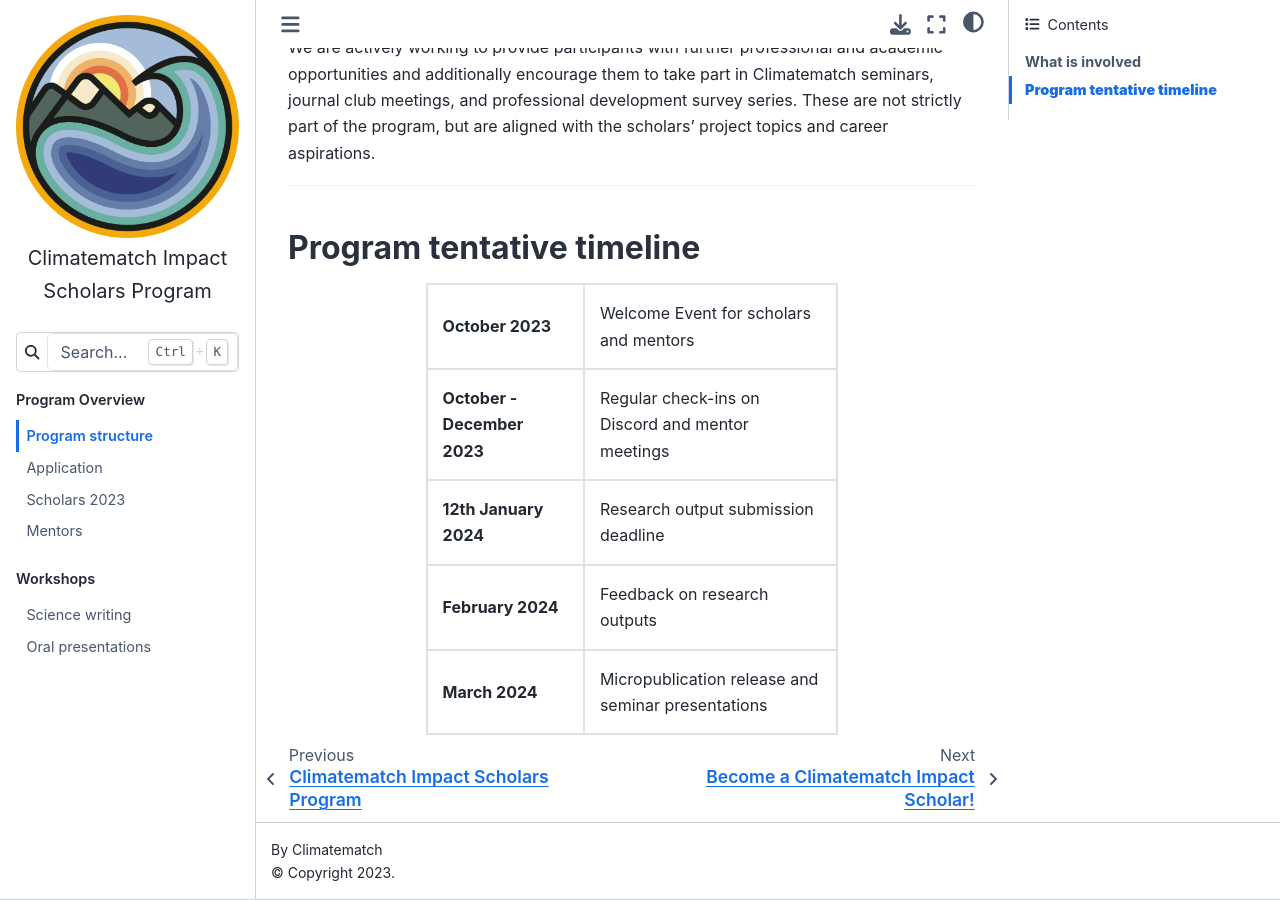
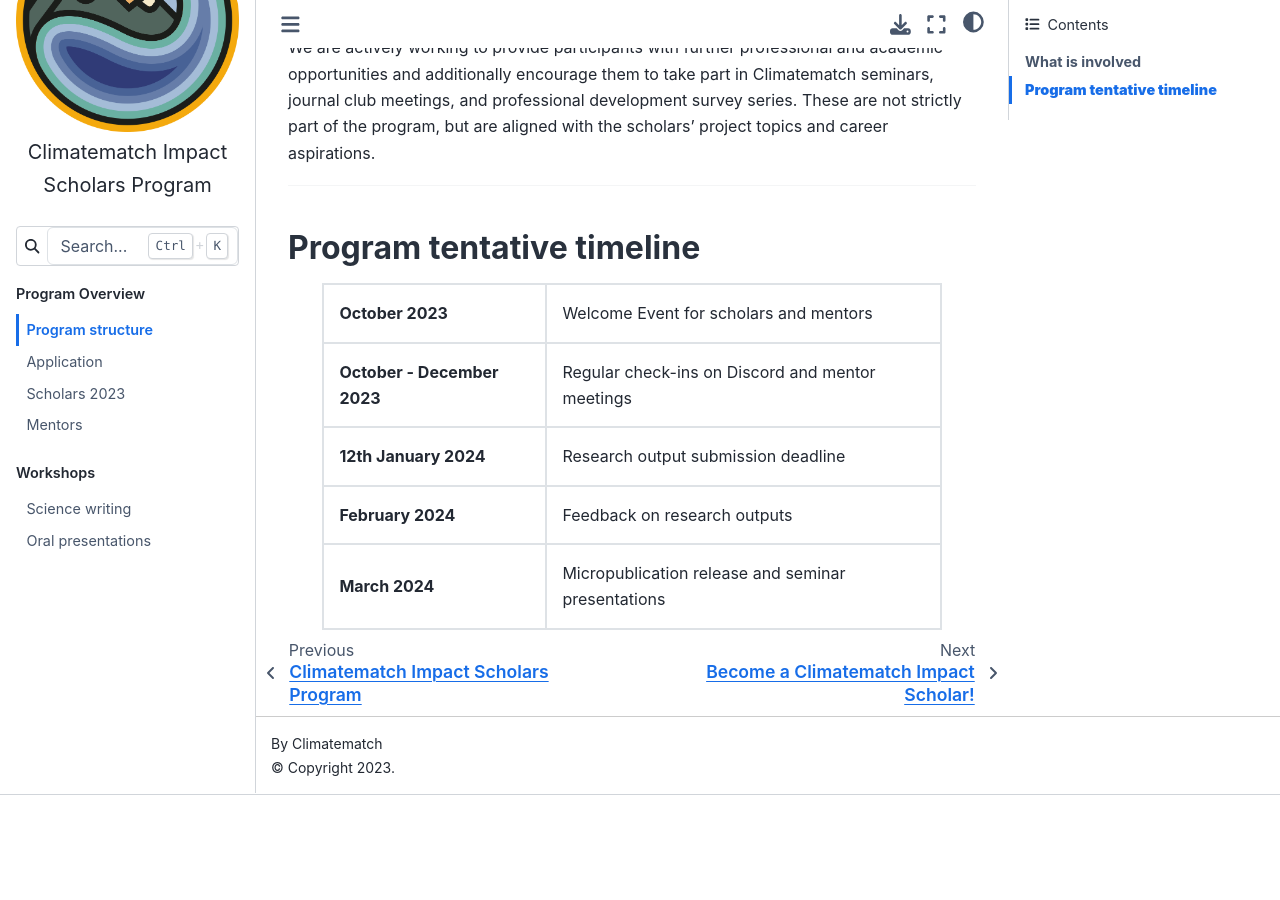
Before and after one commit to neuromatch/impact-scholars, a Jupyter Book: the page built from info/structure.md, in a window 1280 px wide and 900 px high, scrolled down 906 px. Built offline with Jupyter Book 1.0.4 settings and Sphinx 7.4.7 and the Sphinx Book theme 1.1.4, drawn with Linux system fonts in a browser that asks for light colours; after the commit the page ends 1701 px from its top, so only the background shows below that.

Commit message:
Update structure.md

```diff
--- a/info/structure.md
+++ b/info/structure.md
@@ -17,7 +17,7 @@ We are actively working to provide participants with further professional and ac
 
 ---
 ## **Program tentative timeline**
-<table style="width:60%">
+<table style="width:90%">
 <tr>
     <td><b>October 2023</b></td>
     <td>Welcome Event for scholars and mentors</td>
```
